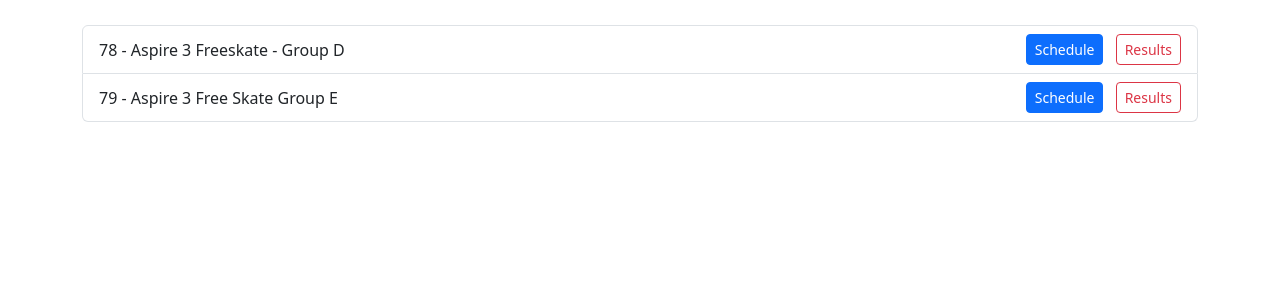
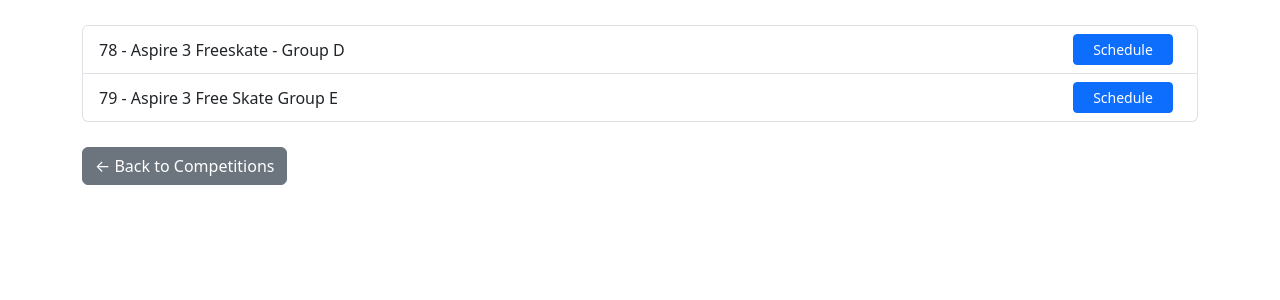
Before and after one commit to scwny/skate-results, a Django app: page /competition/1/ in a window 1280 px wide. Shown: the part 76-376 px from the top of the page. Run offline with Django 5.2, Linux system fonts and the light colour scheme; data comes from the database, SQL or seed files in the repository.

Commit message:
added back buttons

```diff
--- a/skate_results/templates/core/event_list.html
+++ b/skate_results/templates/core/event_list.html
@@ -1,30 +1,46 @@
 {% extends 'base.html' %}
 {% block title %}Events – {{ competition.name }}{% endblock %}
 {% block competition_name %}{{ competition.name }}{% endblock %}
+
 {% block content %}
+<style>
+  .btn-equal {
+    /* adjust to whatever width you need */
+    min-width: 100px;
+    width: 100px;
+  }
+</style>
 
 <ul class="list-group">
   {% for event in events %}
     <li class="list-group-item d-flex justify-content-between align-items-center">
       <div>{{ event.eventNumber }} - {{ event.name }}</div>
       <div>
-        <a href="{% url 'event_schedule' event.pk %}" class="btn btn-primary btn-sm me-2">
+        {% if event.status != 'finished' %}
+        <a href="{% url 'event_schedule' event.pk %}" class="btn btn-primary btn-sm btn-equal me-2">
           Schedule
         </a>
-        <a href="{% url 'event_results' event.pk %}"  class="btn btn-sm
+        {% else %}
+        <a href="{% url 'event_results' event.pk %}"  class="btn btn-sm btn-equal
         {% if event.status == 'finished' and event.result_image %}
           btn-success
         {% else %}
           btn-outline-danger
-        {% endif %}">
+        {% endif %} me-2">
           Results
         </a>
       </div>
+      {% endif %}
 
   {% empty %}
     <li class="list-group-item">No events scheduled.</li>
   {% endfor %}
 </ul>
 
+<div class="mb-3" style='margin-top: 25px;'>
+  <a href="{% url 'competition_list' %}" class="btn btn-secondary">
+    &larr; Back to Competitions
+  </a>
+</div>
 
 {% endblock %}
```
Also changed, not shown: skate_results/templates/core/event_results.html (+8 -1 lines), skate_results/templates/core/event_schedule.html (+7 -0 lines).
